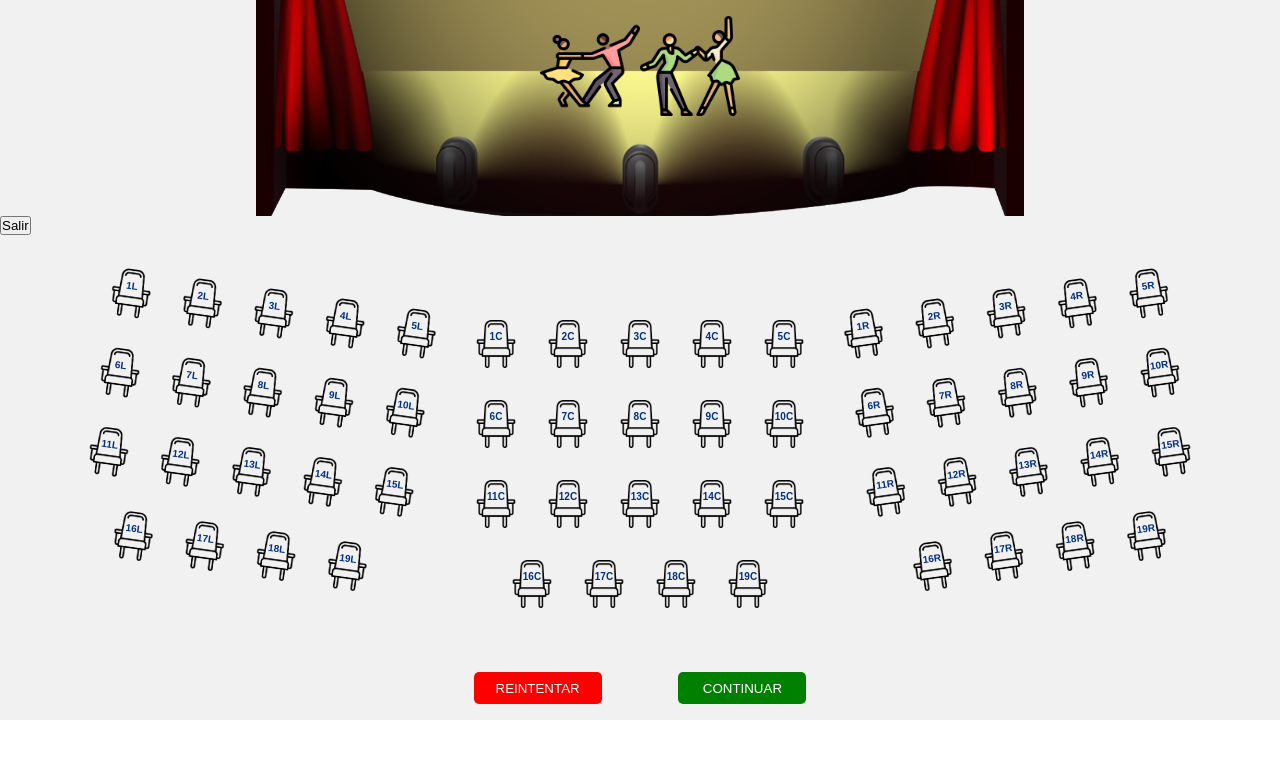
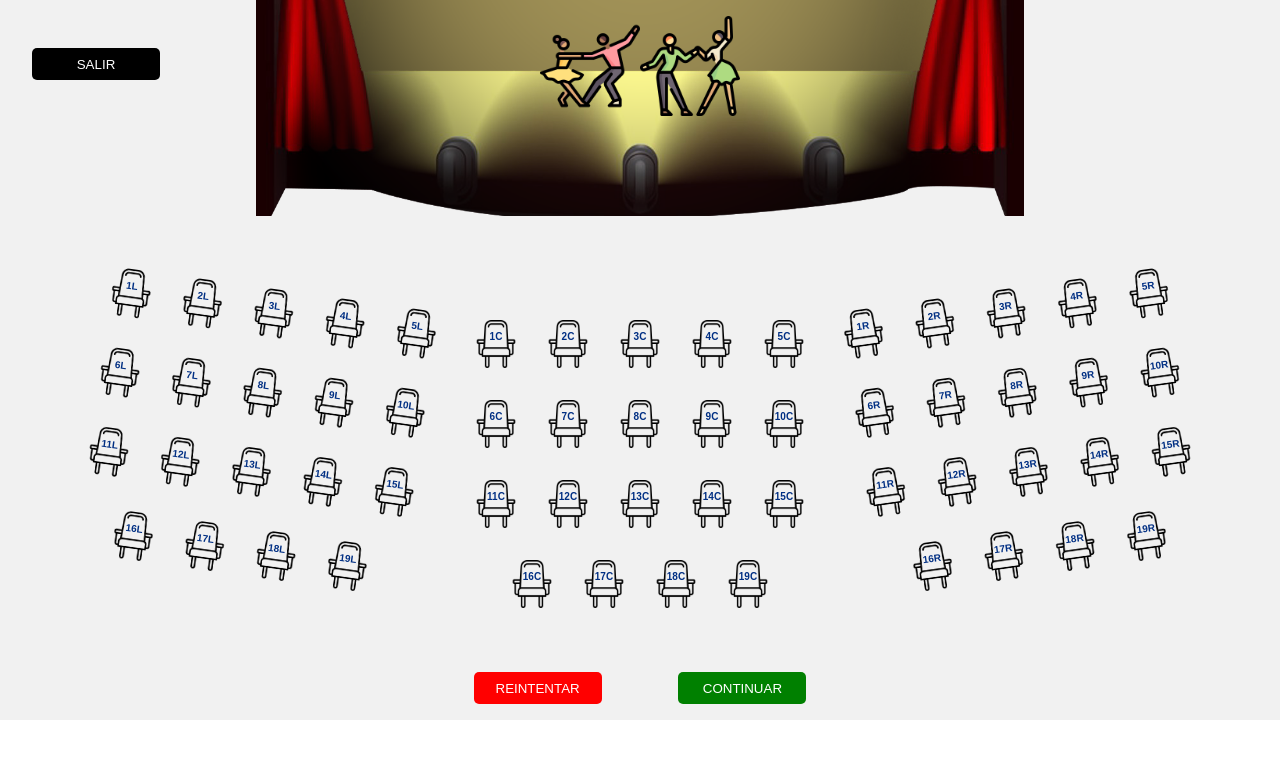
Before and after one commit to ThompsonDavila/ThompsonDavila.github.io, a plain HTML site: page sistema/Asientos.html in a window 1280 px wide. Drawn offline with nearby package versions, Linux system fonts and the light colour scheme.

Commit message:
Update Asientos.css

```diff
--- a/css/Asientos.css
+++ b/css/Asientos.css
@@ -144,3 +144,18 @@
     color: #fff!important;
     box-shadow: 0px 0px 15px 0px #808080b3;
 }
+
+.btnSalir {
+    position: absolute;
+    top: 3rem;
+    left: 2rem;
+    background: rgb(0, 0, 0);
+    position: absolute;
+    width: 8rem;
+    height: 2rem;
+    color: #fff;
+    text-transform: uppercase;
+    border: none;
+    border-radius: 5px;
+    transition: 0.5s;
+}
```
